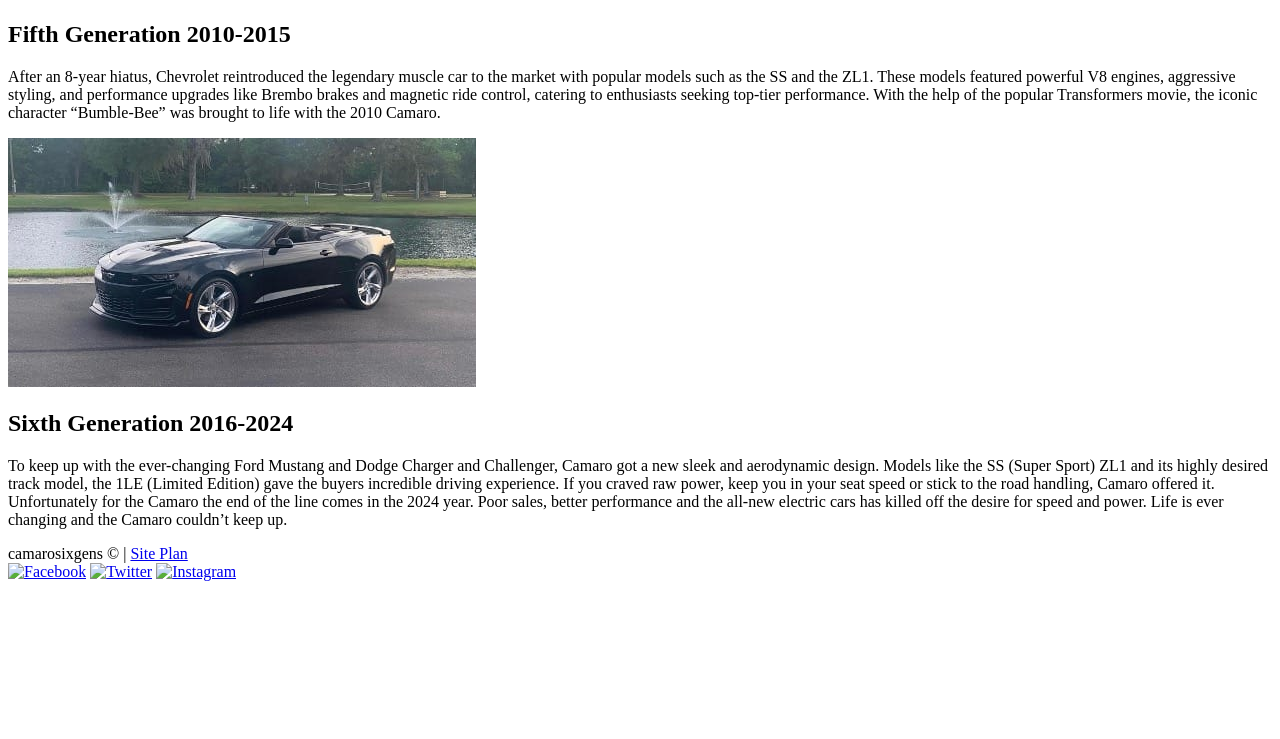
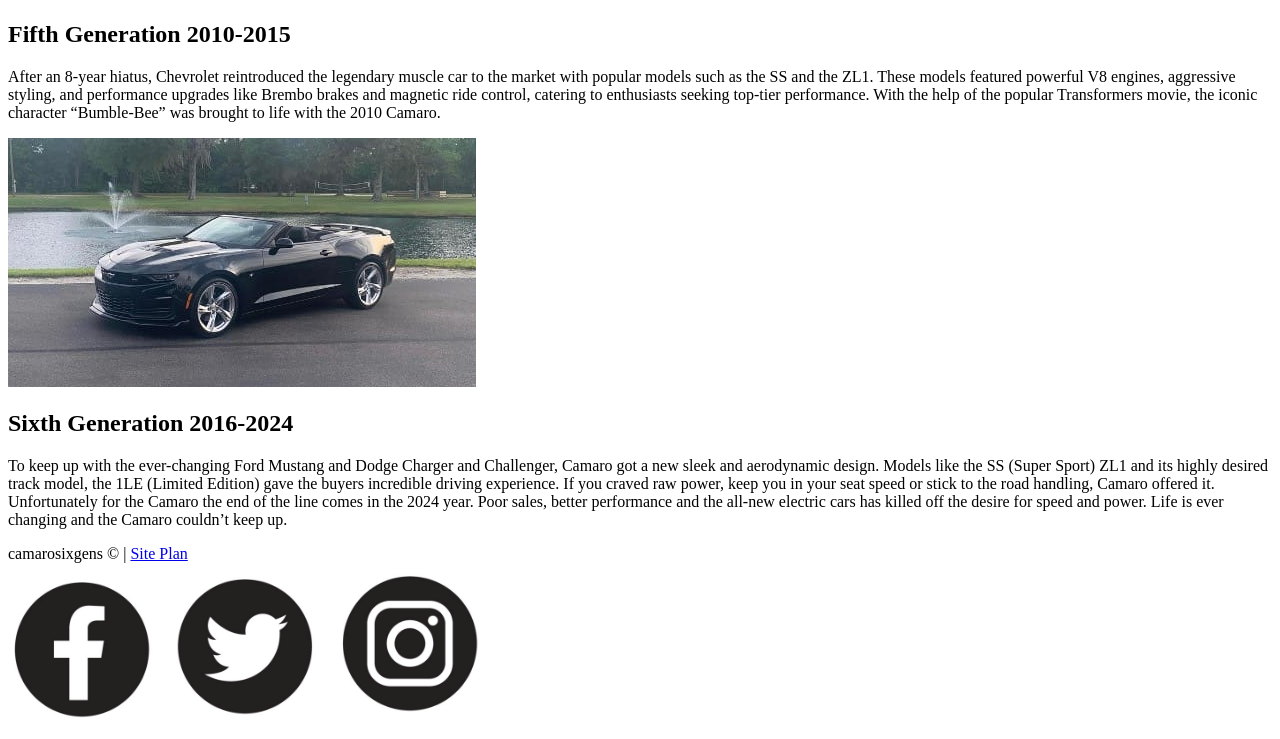
Before and after one commit to ErikBurton/wdd130, a plain HTML site: page camarosixgens/gen4_6.html in a window 1280 px wide. Shown: the part 1001-1740 px from the top of the page. Before the commit the page ends 1590 px from the top, so only its background shows below. Drawn offline with Linux system fonts and the light colour scheme.

Commit message:
Adds social media images and links

```diff
--- a/camarosixgens/gen4_6.html
+++ b/camarosixgens/gen4_6.html
@@ -64,9 +64,9 @@
 
       </div>
       <div class="footer-right">
-          <a href="https://www.facebook.com"><img src="facebook-icon.png" alt="Facebook"></a>
-          <a href="https://www.twitter.com"><img src="twitter-icon.png" alt="Twitter"></a>
-          <a href="https://www.instagram.com"><img src="instagram-icon.png" alt="Instagram"></a>
+          <a href="https://www.facebook.com"><img src="images/facebook-icon.png" alt="Facebook"></a>
+          <a href="https://www.twitter.com"><img src="images/twitter-icon.png" alt="Twitter"></a>
+          <a href="https://www.instagram.com"><img src="images/instagram-icon.png" alt="Instagram"></a>
       </div>
     </div>
 </body>
```
Also changed, not shown: camarosixgens/images/facebook-icon.png (added), camarosixgens/images/instagram-icon.png (added), camarosixgens/images/twitter-icon.png (added).
